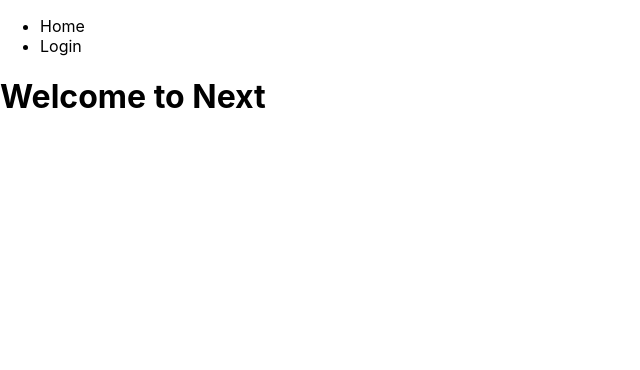
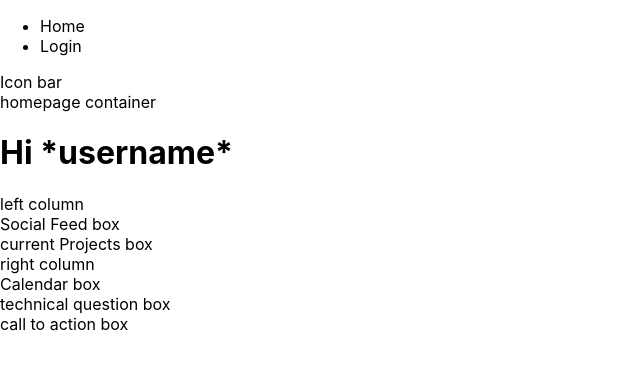
Before and after one commit to ExpressoRoom/expresso-app, a Next.js app: page / in a window 1280 px wide. Shown: the top 370 px of the page, without its empty margins (0-640 px from the left). Built offline with nearby package versions, Linux system fonts and the light colour scheme; no server answers.

Commit message:
messing with home page

```diff
--- a/pages/index.tsx
+++ b/pages/index.tsx
@@ -8,10 +8,38 @@ const socket = io('localhost:8000');
 
 export default function Home() {
   return (
-    <div>
-      <h1>
-        Welcome to Next
-      </h1>
+    <div className="container mx-auto">
+      <div className="border-2 border-sky-500">
+        Icon bar
+      </div>
+      <div>
+        homepage container
+        <h1>
+          Hi *username*
+        </h1>
+        <div>
+          left column
+          <div>
+            Social Feed box
+          </div>
+          <div>
+            current Projects box
+          </div>
+        </div>
+        <div>
+          right column
+          <div>
+            Calendar box
+          </div>
+          <div>
+            technical question box
+          </div>
+          <div>
+            call to action box
+          </div>
+        </div>
+      </div>
+
     </div>
   )
 }
```
